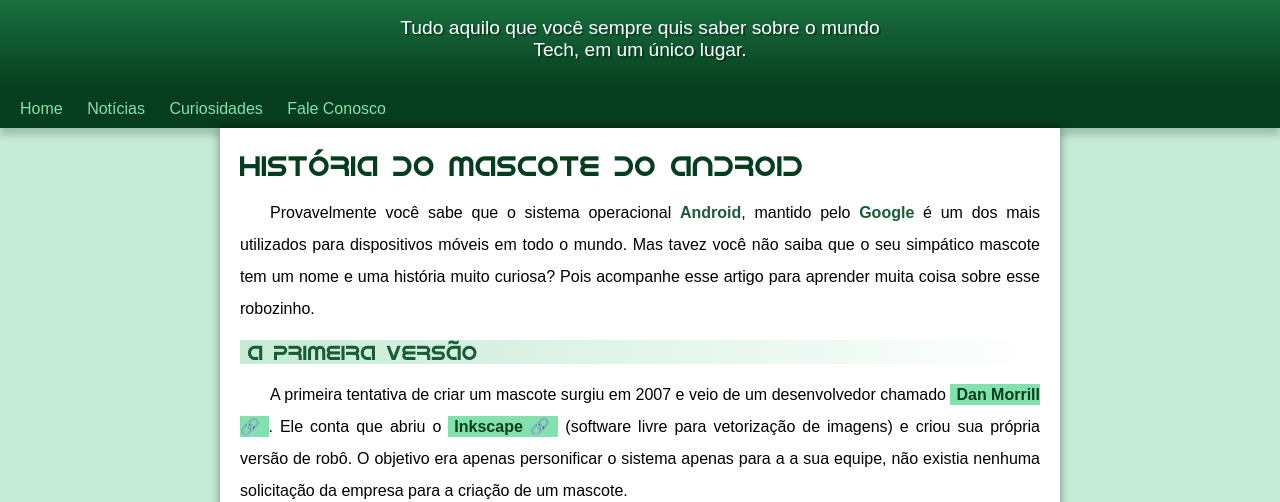
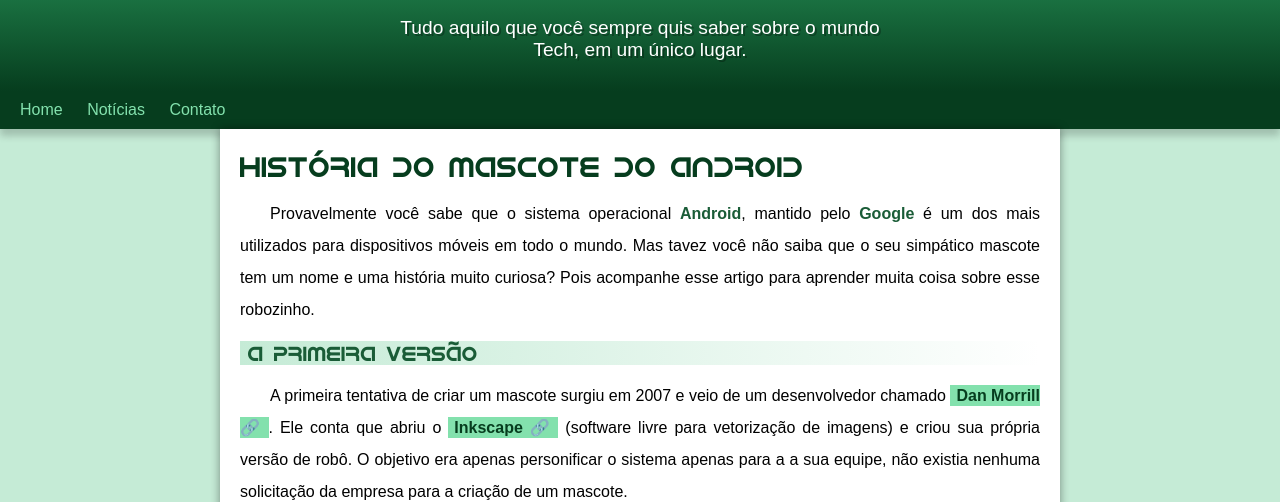
Before and after one commit to jotapsampaio/projeto-android, a plain HTML site: page index.html in a window 1280 px wide. Shown: the part 100-602 px from the top of the page. Drawn offline with Linux system fonts and the light colour scheme.

Commit message:
Resolvido problema do padding paragrafo do header

```diff
--- a/css/style.css
+++ b/css/style.css
@@ -56,8 +56,8 @@
     font-size: 1.2em;
     color: white;
     max-width: 500px;
-    margin: 0px auto 30px;
-    padding: 0px 10px;
+    margin: auto;
+    padding: 0px 10px 30px;
     text-shadow: 2px 2px 0px rgba(0, 0, 0, 0.301);
 }
 
@@ -72,7 +72,7 @@
     padding: 10px;
     text-decoration: none;
     border-radius: 5px;
-    transition-duration: 0.5s;
+    transition-duration: 1s;
 }
 
 nav a:hover {
--- a/index.html
+++ b/index.html
@@ -16,8 +16,7 @@
     <nav>
         <a href="#">Home</a>
         <a href="#">Notícias</a>
-        <a href="#">Curiosidades</a>
-        <a href="#">Fale Conosco</a>
+        <a href="#">Contato</a>
     </nav>
     <main>
         <article>
```
